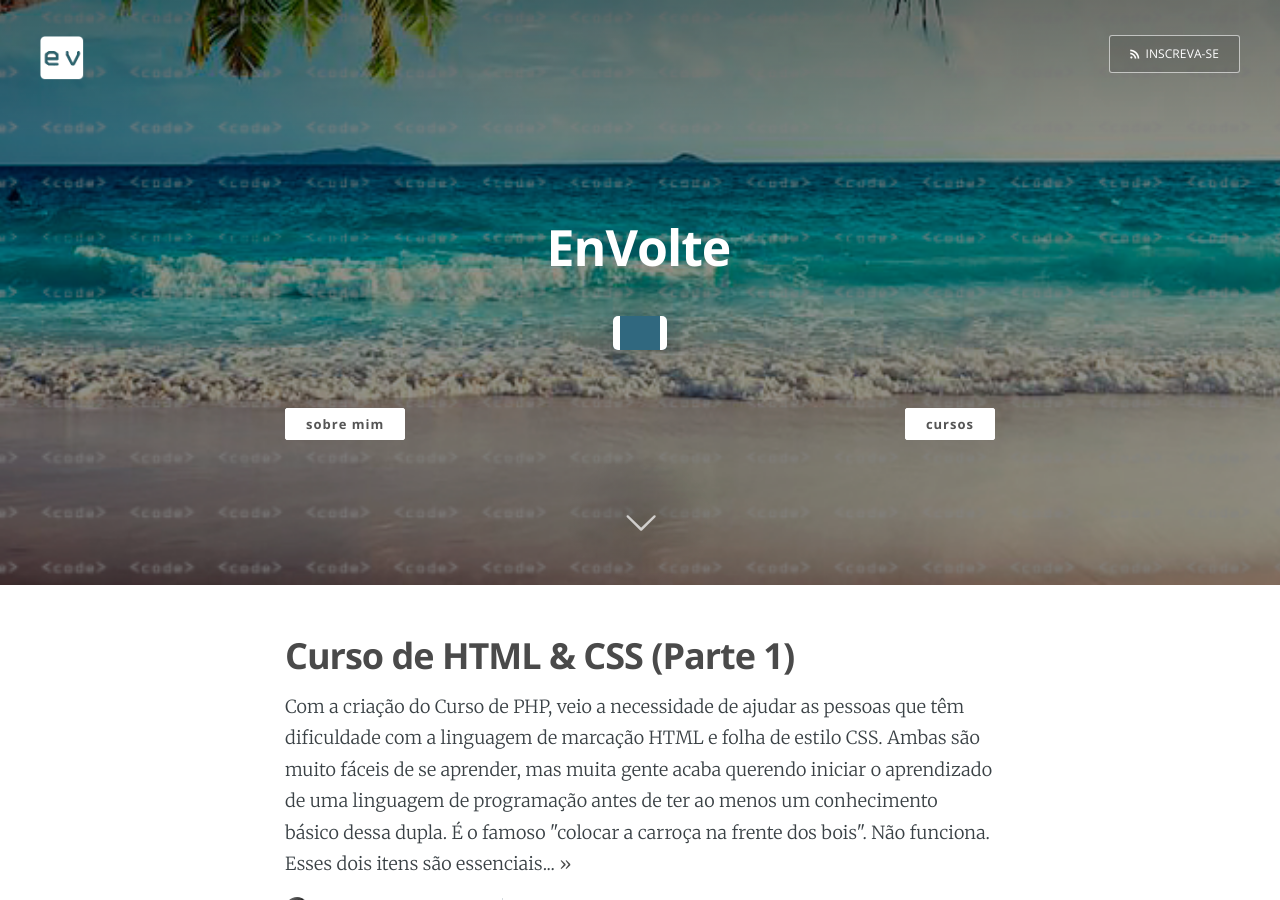
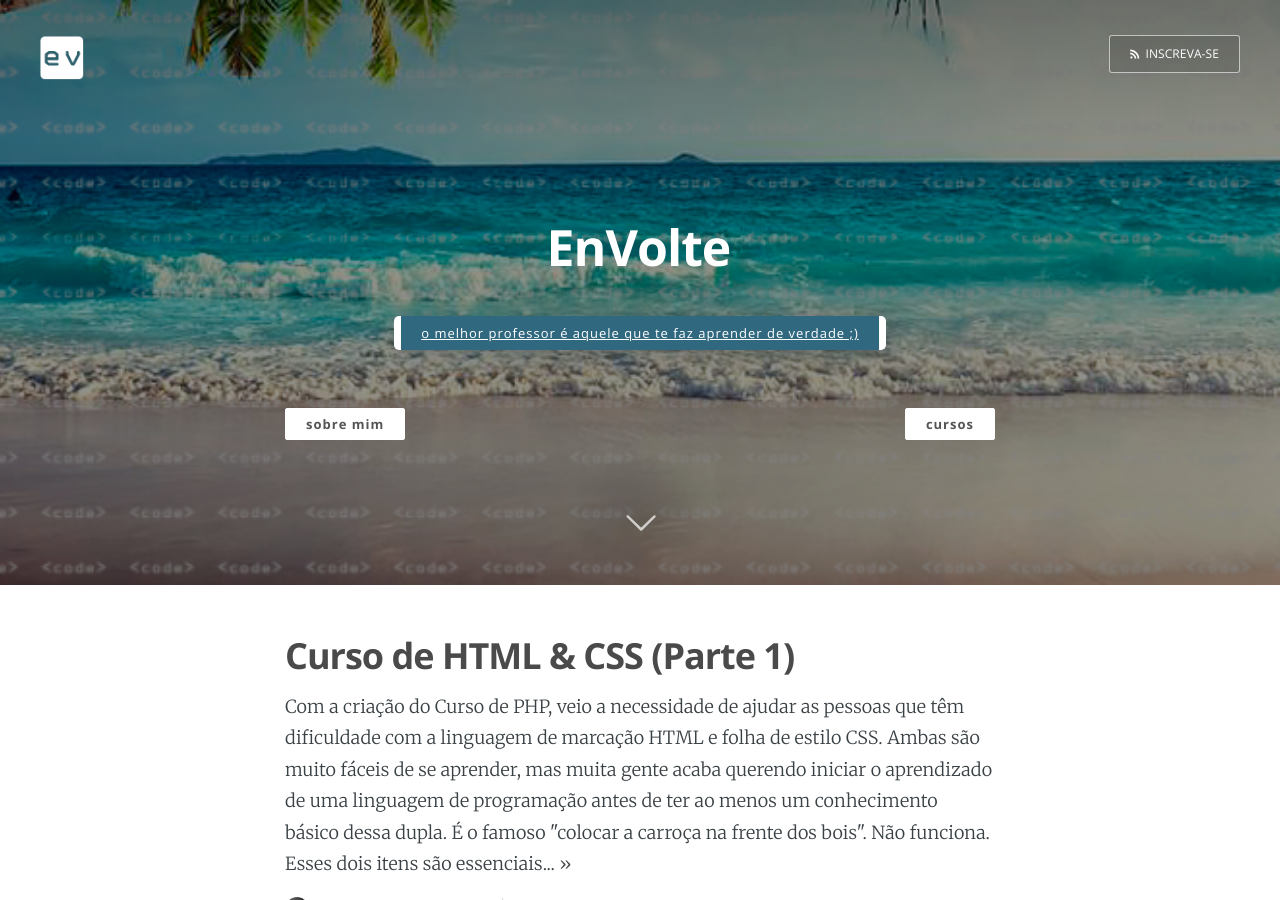
Before and after one commit to EnVolte/envolte.github.io, a Jekyll site: the page built from index.html, in a window 1280 px wide and 900 px high. Built offline with Jekyll 4.4.1, drawn with Linux system fonts in a browser that asks for light colours; the list of posts is cut into pages by our own code.

Commit message:
Update index.html

```diff
--- a/index.html
+++ b/index.html
@@ -20,7 +20,7 @@
         <div class="main-header-content inner"><br>
             <h1 class="page-title" style="text-decoration: 1px 2px 3px rgba(0,0,0,0.8);">{{ site.name }}</h1>
             <h2 style="" class="page-description"><br>
-                <span style="font-family: Open Sans; color: #fff; text-decoration-style: wavy; box-shadow: 1px 2px 20px rgba(0,0,0,0.2); text-decoration-color: #30687f; text-decoration: underline; border-left: 7px solid #fff; border-right: 7px solid #fff; background: #30687f; border-radius: 5px; text-transform: lowercase; font-weight: ; font-size: 1.3rem; padding: 8px 20px; letter-spacing: 1px; overflow: hidden;" id="titulo"></span><br>
+                <span style="font-family: Open Sans; color: #fff; text-decoration-style: wavy; box-shadow: 1px 2px 20px rgba(0,0,0,0.2); text-decoration-color: #30687f; text-decoration: underline; border-left: 7px solid #fff; border-right: 7px solid #fff; background: #30687f; border-radius: 5px; text-transform: lowercase; font-weight: ; font-size: 1.3rem; padding: 8px 20px; letter-spacing: 1px; overflow: hidden;" id="titulo">o melhor professor é aquele que te faz aprender de verdade ;)</span><br>
             </h2>
 
             <h2 class="page-description"><br><br>
```
